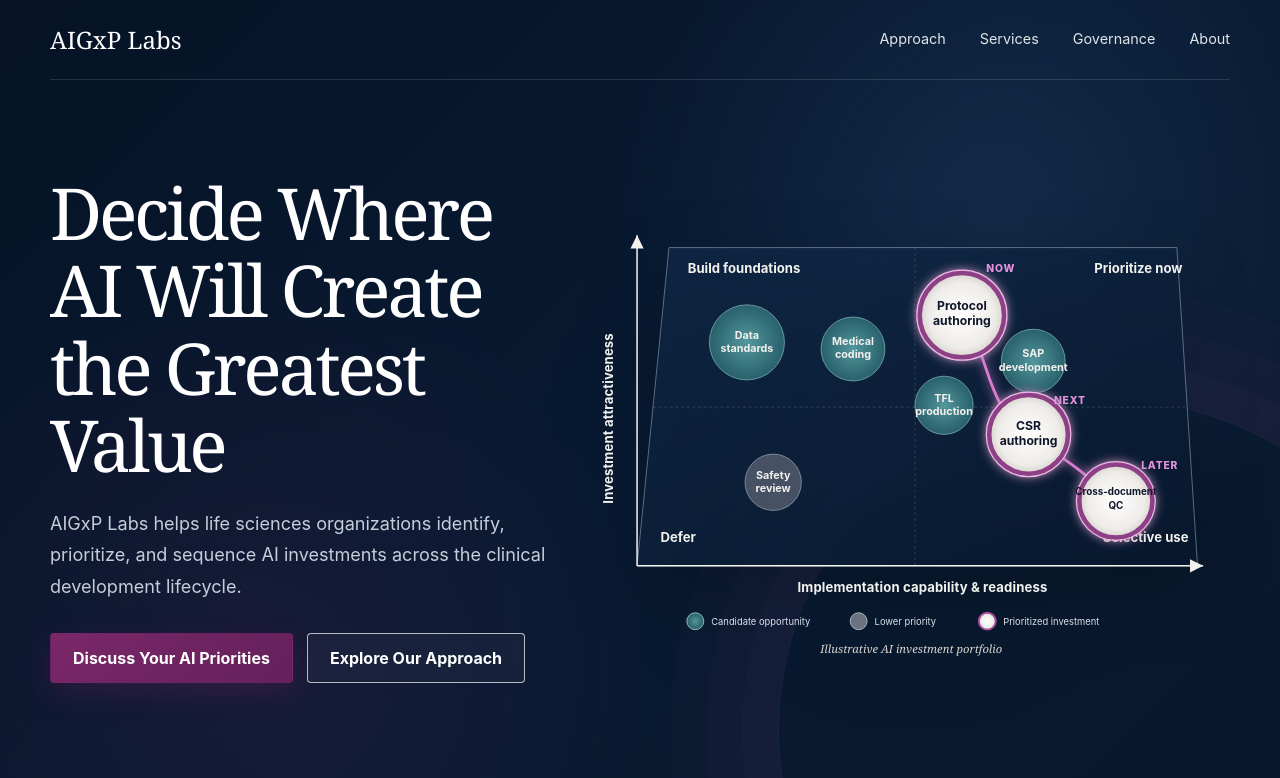
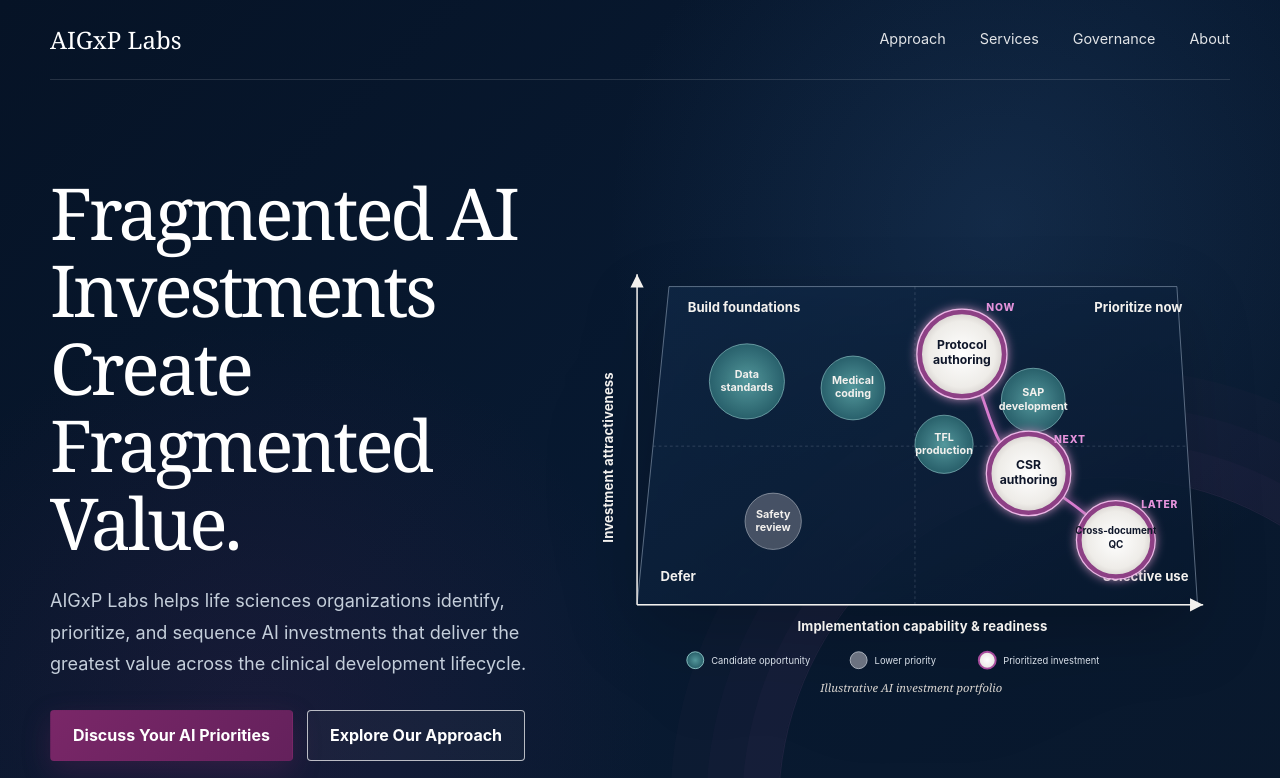
Before and after one commit to AIGxPLabs/aigxplabs.com, a plain HTML site: page index.html in a window 1280 px wide. Shown: the top 778 px of the page. Drawn offline with Linux system fonts and the light colour scheme.

Commit message:
Sharpen homepage AI investment positioning

```diff
--- a/index.html
+++ b/index.html
@@ -7,7 +7,7 @@
   <meta name="description" content="AIGxP Labs helps life sciences organizations identify, prioritize, and sequence AI investments that deliver the greatest value across the clinical development lifecycle.">
   <meta name="theme-color" content="#07162c">
   <meta property="og:title" content="AIGxP Labs | AI Investment Prioritization">
-  <meta property="og:description" content="Decide where AI will create the greatest value across clinical development.">
+  <meta property="og:description" content="Fragmented AI investments create fragmented value. AIGxP Labs helps life sciences organizations identify, prioritize, and sequence AI investments across clinical development.">
   <meta property="og:type" content="website">
   <meta property="og:url" content="https://aigxplabs.com/">
   <style>
@@ -971,8 +971,8 @@
     <section class="hero" id="top">
       <div class="shell hero-grid">
         <div class="hero-copy">
-          <h1>Decide Where AI Will Create the Greatest Value</h1>
-          <p>AIGxP Labs helps life sciences organizations identify, prioritize, and sequence AI investments across the clinical development lifecycle.</p>
+          <h1>Fragmented AI Investments Create Fragmented Value.</h1>
+          <p>AIGxP Labs helps life sciences organizations identify, prioritize, and sequence AI investments that deliver the greatest value across the clinical development lifecycle.</p>
           <div class="hero-actions">
             <a class="button button-primary" href="https://calendly.com/rebecca-taha-aigxplabs/30min" target="_blank" rel="noopener">Discuss Your AI Priorities</a>
             <a class="button button-secondary" href="#approach">Explore Our Approach</a>
```
